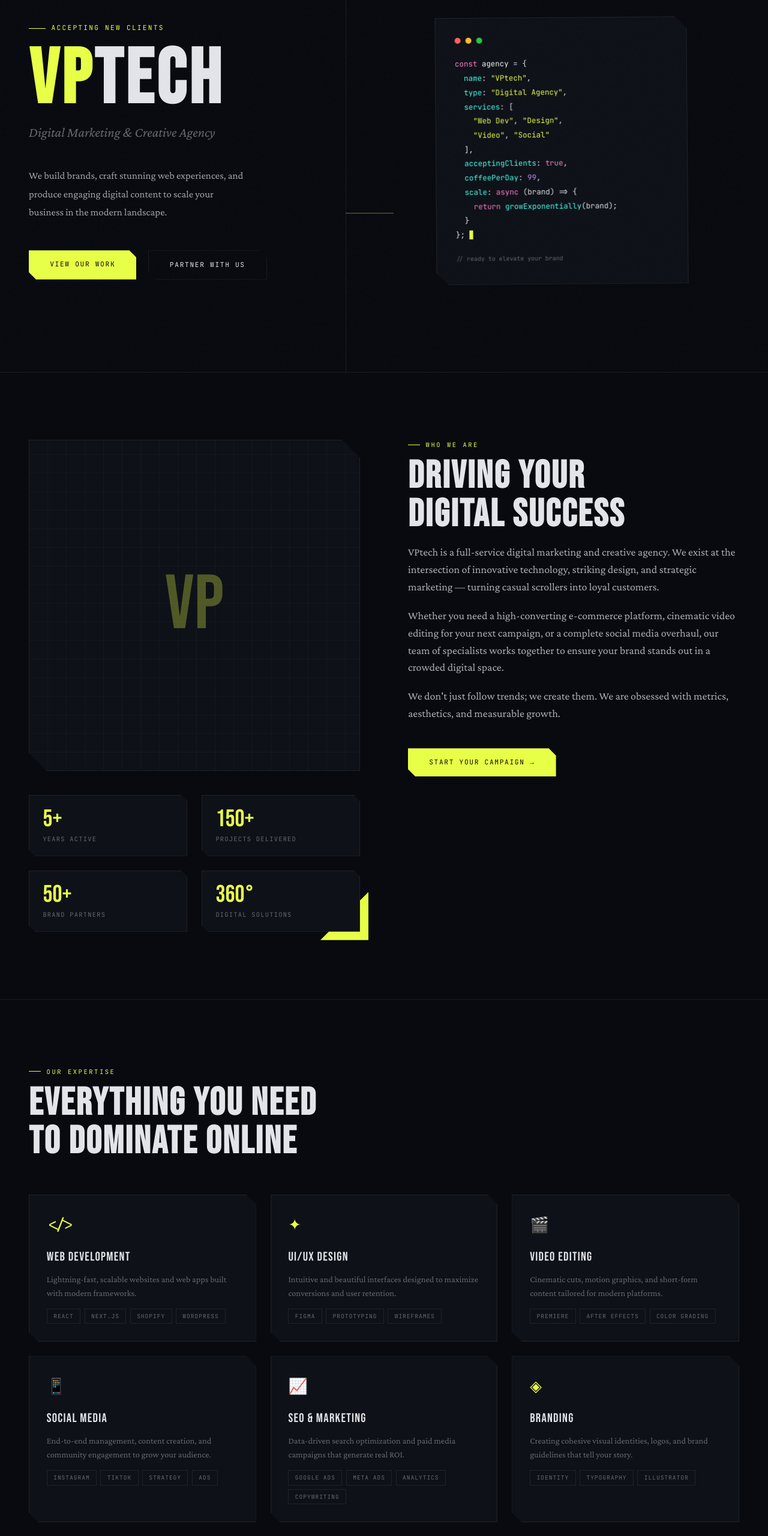
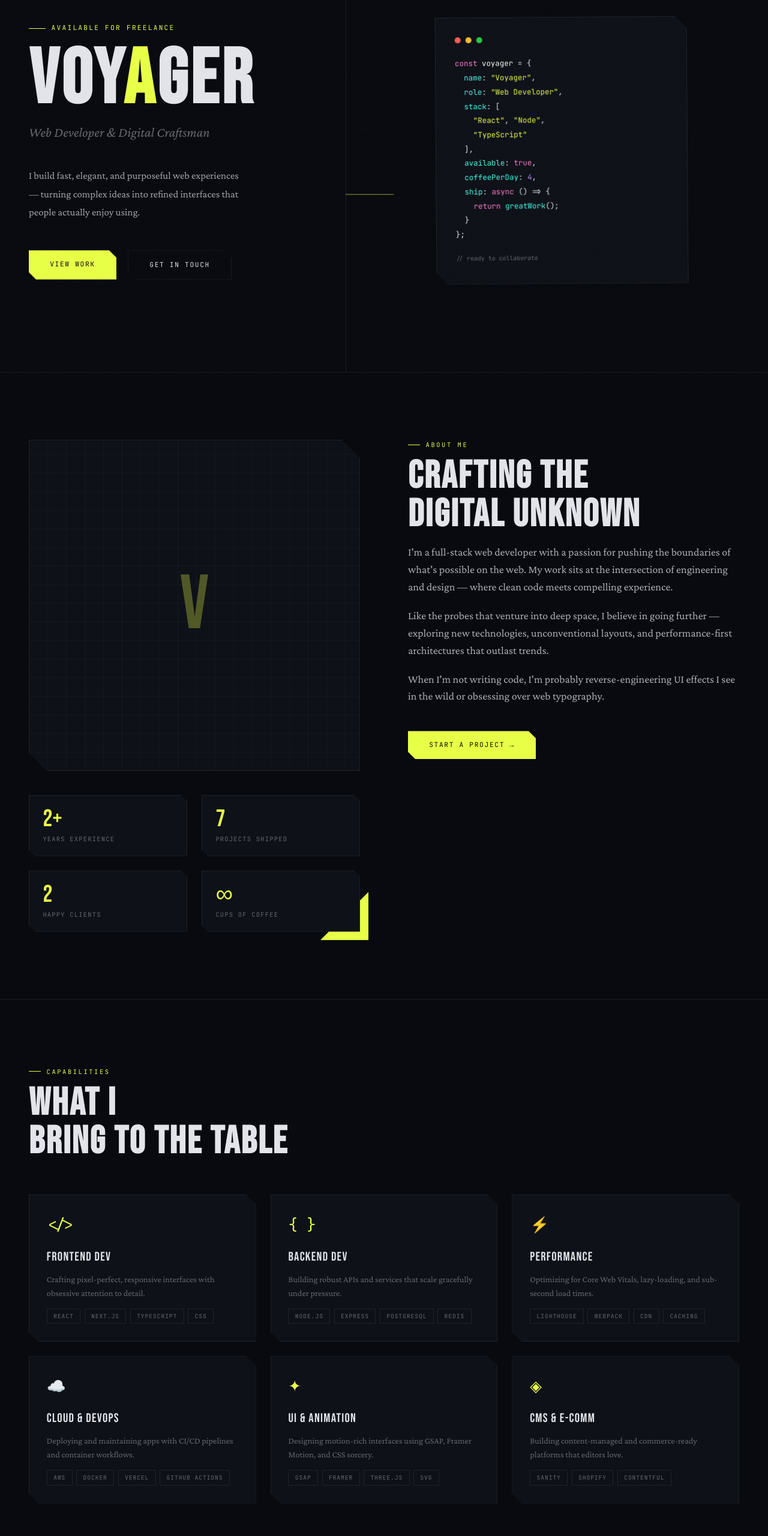
Before and after one commit to potatoguy0910/portfolio, a plain HTML site: page index.html in a window 1280 px wide. Shown: the part 180-2740 px from the top of the page at 60% size. Drawn offline with nearby package versions, Linux system fonts and the light colour scheme.

Commit message:
Change website branding from VPtech to Voyager
Updated the website from VPtech to Voyager, including changes to the title, navigation links, hero section, about section, skills, projects, experience, and contact information.

```diff
--- a/index.html
+++ b/index.html
@@ -3,17 +3,19 @@
 <head>
 <meta charset="UTF-8" />
 <meta name="viewport" content="width=device-width, initial-scale=1.0"/>
-<title>VPtech | Digital Agency</title>
+<title>Voyager | Portfolio</title>
 <link href="https://fonts.googleapis.com/css2?family=Bebas+Neue&family=Crimson+Pro:ital,wght@0,300;0,400;1,300;1,400&family=JetBrains+Mono:wght@300;400&display=swap" rel="stylesheet"/>
 <link rel="stylesheet" href="styles.css" />
 </head>
 <body>
 
+<!-- Cursor -->
 <div id="cursor"></div>
 <div id="cursor-ring"></div>
 
+<!-- NAV -->
 <nav id="navbar">
-  <a href="#hero" class="nav-logo">VPtech</a>
+  <a href="#hero" class="nav-logo">VOYAGER</a>
 
   <div class="hamburger" id="hamburger">
     <span></span>
@@ -23,24 +25,26 @@
 
   <ul class="nav-links" id="nav-links">
     <li><a href="#about">About</a></li>
-    <li><a href="#skills">Services</a></li>
-    <li><a href="#projects">Work</a></li>
+    <li><a href="#skills">Skills</a></li>
+    <li><a href="#projects">Projects</a></li>
+    <li><a href="#experience">Experience</a></li>
     <li><a href="#contact">Contact</a></li>
   </ul>
 </nav>
 
+<!-- HERO -->
 <section id="hero">
   <div class="hero-bg-line"></div>
   <div class="hero-left">
-    <div class="hero-tag">Accepting new clients</div>
-    <h1 class="hero-name"><span>VP</span>tech</h1>
-    <p class="hero-subtitle">Digital Marketing & Creative Agency</p>
+    <div class="hero-tag">Available for freelance</div>
+    <h1 class="hero-name">VOY<span>A</span>GER</h1>
+    <p class="hero-subtitle">Web Developer & Digital Craftsman</p>
     <p class="hero-desc">
-      We build brands, craft stunning web experiences, and produce engaging digital content to scale your business in the modern landscape.
+      I build fast, elegant, and purposeful web experiences — turning complex ideas into refined interfaces that people actually enjoy using.
     </p>
     <div class="btn-group">
-      <a href="#projects" class="btn btn-primary">View Our Work</a>
-      <a href="#contact" class="btn btn-outline">Partner With Us</a>
+      <a href="#projects" class="btn btn-primary">View Work</a>
+      <a href="#contact" class="btn btn-outline">Get In Touch</a>
     </div>
   </div>
   <div class="hero-right">
@@ -51,232 +55,250 @@
         <span class="code-dot"></span>
       </div>
       <div>
-        <span class="c-kw">const</span> <span class="c-var"> agency</span> = {<br>
-        &nbsp;&nbsp;<span class="c-fn">name</span>: <span class="c-str">"VPtech"</span>,<br>
-        &nbsp;&nbsp;<span class="c-fn">type</span>: <span class="c-str">"Digital Agency"</span>,<br>
-        &nbsp;&nbsp;<span class="c-fn">services</span>: [<br>
-        &nbsp;&nbsp;&nbsp;&nbsp;<span class="c-str">"Web Dev"</span>, <span class="c-str">"Design"</span>,<br>
-        &nbsp;&nbsp;&nbsp;&nbsp;<span class="c-str">"Video"</span>, <span class="c-str">"Social"</span><br>
+        <span class="c-kw">const</span> <span class="c-var"> voyager</span> = {<br>
+        &nbsp;&nbsp;<span class="c-fn">name</span>: <span class="c-str">"Voyager"</span>,<br>
+        &nbsp;&nbsp;<span class="c-fn">role</span>: <span class="c-str">"Web Developer"</span>,<br>
+        &nbsp;&nbsp;<span class="c-fn">stack</span>: [<br>
+        &nbsp;&nbsp;&nbsp;&nbsp;<span class="c-str">"React"</span>, <span class="c-str">"Node"</span>,<br>
+        &nbsp;&nbsp;&nbsp;&nbsp;<span class="c-str">"TypeScript"</span><br>
         &nbsp;&nbsp;],<br>
-        &nbsp;&nbsp;<span class="c-fn">acceptingClients</span>: <span class="c-kw">true</span>,<br>
-        &nbsp;&nbsp;<span class="c-fn">coffeePerDay</span>: <span class="c-num">99</span>,<br>
-        &nbsp;&nbsp;<span class="c-fn">scale</span>: <span class="c-kw">async</span> (brand) =&gt; {<br>
-        &nbsp;&nbsp;&nbsp;&nbsp;<span class="c-kw">return</span> <span class="c-fn">growExponentially</span>(brand);<br>
+        &nbsp;&nbsp;<span class="c-fn">available</span>: <span class="c-kw">true</span>,<br>
+        &nbsp;&nbsp;<span class="c-fn">coffeePerDay</span>: <span class="c-num">4</span>,<br>
+        &nbsp;&nbsp;<span class="c-fn">ship</span>: <span class="c-kw">async</span> () =&gt; {<br>
+        &nbsp;&nbsp;&nbsp;&nbsp;<span class="c-kw">return</span> <span class="c-fn">greatWork</span>();<br>
         &nbsp;&nbsp;}<br>
         }; <span class="cursor-blink" style="color:var(--accent)">▋</span>
       </div>
       <div style="margin-top:1.2rem;font-family:var(--font-mono);font-size:.62rem;color:var(--muted)">
-        <span class="c-cm">// ready to elevate your brand</span>
+        <span class="c-cm">// ready to collaborate</span>
       </div>
     </div>
   </div>
 </section>
 
+<!-- ABOUT -->
 <section id="about">
   <div class="about-image reveal">
     <div class="about-img-placeholder">
-      <span class="about-img-letter">VP</span>
+      <span class="about-img-letter">V</span>
     </div>
     <div class="about-corner"></div>
     <div class="about-stats">
       <div class="stat">
-        <div class="stat-num">5+</div>
-        <div class="stat-label">Years Active</div>
+        <div class="stat-num">2+</div>
+        <div class="stat-label">Years Experience</div>
       </div>
       <div class="stat">
-        <div class="stat-num">150+</div>
-        <div class="stat-label">Projects Delivered</div>
+        <div class="stat-num">7</div>
+        <div class="stat-label">Projects Shipped</div>
       </div>
       <div class="stat">
-        <div class="stat-num">50+</div>
-        <div class="stat-label">Brand Partners</div>
+        <div class="stat-num">2</div>
+        <div class="stat-label">Happy Clients</div>
       </div>
       <div class="stat">
-        <div class="stat-num">360°</div>
-        <div class="stat-label">Digital Solutions</div>
+        <div class="stat-num">∞</div>
+        <div class="stat-label">Cups of Coffee</div>
       </div>
     </div>
   </div>
   <div class="about-text reveal">
-    <div class="section-label">Who We Are</div>
-    <h2 class="section-title">Driving your<br>digital success</h2>
+    <div class="section-label">About Me</div>
+    <h2 class="section-title">Crafting the<br>digital unknown</h2>
     <p>
-      VPtech is a full-service digital marketing and creative agency. We exist at the intersection of innovative technology, striking design, and strategic marketing — turning casual scrollers into loyal customers.
+      I'm a full-stack web developer with a passion for pushing the boundaries of what's possible on the web. My work sits at the intersection of engineering and design — where clean code meets compelling experience.
     </p>
     <p>
-      Whether you need a high-converting e-commerce platform, cinematic video editing for your next campaign, or a complete social media overhaul, our team of specialists works together to ensure your brand stands out in a crowded digital space.
+      Like the probes that venture into deep space, I believe in going further — exploring new technologies, unconventional layouts, and performance-first architectures that outlast trends.
     </p>
     <p>
-      We don't just follow trends; we create them. We are obsessed with metrics, aesthetics, and measurable growth.
+      When I'm not writing code, I'm probably reverse-engineering UI effects I see in the wild or obsessing over web typography.
     </p>
-    <a href="#contact" class="btn btn-primary" style="margin-top:1.5rem; display:inline-block;">Start Your Campaign →</a>
+    <a href="#contact" class="btn btn-primary" style="margin-top:1.5rem; display:inline-block;">Start a Project →</a>
   </div>
 </section>
 
+<!-- SKILLS -->
 <section id="skills">
   <div style="max-width:900px">
-    <div class="section-label reveal">Our Expertise</div>
-    <h2 class="section-title reveal">Everything you need<br>to dominate online</h2>
+    <div class="section-label reveal">Capabilities</div>
+    <h2 class="section-title reveal">What I<br>bring to the table</h2>
   </div>
   <div class="skills-grid">
 
     <div class="skill-card reveal">
       <div class="skill-icon">&lt;/&gt;</div>
-      <div class="skill-name">Web Development</div>
-      <p style="color:var(--muted);font-size:.9rem;line-height:1.6">Lightning-fast, scalable websites and web apps built with modern frameworks.</p>
+      <div class="skill-name">Frontend Dev</div>
+      <p style="color:var(--muted);font-size:.9rem;line-height:1.6">Crafting pixel-perfect, responsive interfaces with obsessive attention to detail.</p>
       <div class="skill-tags">
-        <span class="tag">React</span><span class="tag">Next.js</span><span class="tag">Shopify</span><span class="tag">WordPress</span>
+        <span class="tag">React</span><span class="tag">Next.js</span><span class="tag">TypeScript</span><span class="tag">CSS</span>
+      </div>
+    </div>
+
+    <div class="skill-card reveal">
+      <div class="skill-icon">{ }</div>
+      <div class="skill-name">Backend Dev</div>
+      <p style="color:var(--muted);font-size:.9rem;line-height:1.6">Building robust APIs and services that scale gracefully under pressure.</p>
+      <div class="skill-tags">
+        <span class="tag">Node.js</span><span class="tag">Express</span><span class="tag">PostgreSQL</span><span class="tag">Redis</span>
+      </div>
+    </div>
+
+    <div class="skill-card reveal">
+      <div class="skill-icon">⚡</div>
+      <div class="skill-name">Performance</div>
+      <p style="color:var(--muted);font-size:.9rem;line-height:1.6">Optimizing for Core Web Vitals, lazy-loading, and sub-second load times.</p>
+      <div class="skill-tags">
+        <span class="tag">Lighthouse</span><span class="tag">Webpack</span><span class="tag">CDN</span><span class="tag">Caching</span>
+      </div>
+    </div>
+
+    <div class="skill-card reveal">
+      <div class="skill-icon">☁️</div>
+      <div class="skill-name">Cloud & DevOps</div>
+      <p style="color:var(--muted);font-size:.9rem;line-height:1.6">Deploying and maintaining apps with CI/CD pipelines and container workflows.</p>
+      <div class="skill-tags">
+        <span class="tag">AWS</span><span class="tag">Docker</span><span class="tag">Vercel</span><span class="tag">GitHub Actions</span>
       </div>
     </div>
 
     <div class="skill-card reveal">
       <div class="skill-icon">✦</div>
-      <div class="skill-name">UI/UX Design</div>
-      <p style="color:var(--muted);font-size:.9rem;line-height:1.6">Intuitive and beautiful interfaces designed to maximize conversions and user retention.</p>
+      <div class="skill-name">UI & Animation</div>
+      <p style="color:var(--muted);font-size:.9rem;line-height:1.6">Designing motion-rich interfaces using GSAP, Framer Motion, and CSS sorcery.</p>
       <div class="skill-tags">
-        <span class="tag">Figma</span><span class="tag">Prototyping</span><span class="tag">Wireframes</span>
-      </div>
-    </div>
-
-    <div class="skill-card reveal">
-      <div class="skill-icon">🎬</div>
-      <div class="skill-name">Video Editing</div>
-      <p style="color:var(--muted);font-size:.9rem;line-height:1.6">Cinematic cuts, motion graphics, and short-form content tailored for modern platforms.</p>
-      <div class="skill-tags">
-        <span class="tag">Premiere</span><span class="tag">After Effects</span><span class="tag">Color Grading</span>
-      </div>
-    </div>
-
-    <div class="skill-card reveal">
-      <div class="skill-icon">📱</div>
-      <div class="skill-name">Social Media</div>
-      <p style="color:var(--muted);font-size:.9rem;line-height:1.6">End-to-end management, content creation, and community engagement to grow your audience.</p>
-      <div class="skill-tags">
-        <span class="tag">Instagram</span><span class="tag">TikTok</span><span class="tag">Strategy</span><span class="tag">Ads</span>
-      </div>
-    </div>
-
-    <div class="skill-card reveal">
-      <div class="skill-icon">📈</div>
-      <div class="skill-name">SEO & Marketing</div>
-      <p style="color:var(--muted);font-size:.9rem;line-height:1.6">Data-driven search optimization and paid media campaigns that generate real ROI.</p>
-      <div class="skill-tags">
-        <span class="tag">Google Ads</span><span class="tag">Meta Ads</span><span class="tag">Analytics</span><span class="tag">Copywriting</span>
+        <span class="tag">GSAP</span><span class="tag">Framer</span><span class="tag">Three.js</span><span class="tag">SVG</span>
       </div>
     </div>
 
     <div class="skill-card reveal">
       <div class="skill-icon">◈</div>
-      <div class="skill-name">Branding</div>
-      <p style="color:var(--muted);font-size:.9rem;line-height:1.6">Creating cohesive visual identities, logos, and brand guidelines that tell your story.</p>
+      <div class="skill-name">CMS & E-comm</div>
+      <p style="color:var(--muted);font-size:.9rem;line-height:1.6">Building content-managed and commerce-ready platforms that editors love.</p>
       <div class="skill-tags">
-        <span class="tag">Identity</span><span class="tag">Typography</span><span class="tag">Illustrator</span>
+        <span class="tag">Sanity</span><span class="tag">Shopify</span><span class="tag">Contentful</span>
       </div>
     </div>
 
   </div>
 </section>
 
+<!-- PROJECTS -->
 <section id="projects">
   <div style="display:flex;justify-content:space-between;align-items:flex-end;flex-wrap:wrap;gap:1rem">
     <div>
-      <div class="section-label reveal">Case Studies</div>
-      <h2 class="section-title reveal">Work that drives<br>results</h2>
+      <div class="section-label reveal">Selected Work</div>
+      <h2 class="section-title reveal">Projects that<br>matter</h2>
     </div>
+    <a href="#contact" class="btn btn-outline reveal" style="margin-bottom:.5rem">All Projects →</a>
   </div>
   <div class="projects-grid">
 
     <div class="project-card reveal">
       <div class="project-num">01</div>
-      <div class="project-type">Web & Branding</div>
-      <h3 class="project-title">Lumina Tech</h3>
-      <p class="project-desc">Complete brand overhaul and custom Next.js website for a rising fintech startup, resulting in a 200% increase in lead generation.</p>
+      <div class="project-type">SaaS · Dashboard</div>
+      <h3 class="project-title">Orion Analytics</h3>
+      <p class="project-desc">A real-time data visualization platform for logistics teams. Custom chart library, WebSocket updates, and multi-tenant architecture.</p>
       <div class="project-footer">
         <div class="project-stack">
-          <span class="tag">Next.js</span><span class="tag">Figma</span><span class="tag">SEO</span>
+          <span class="tag">React</span><span class="tag">D3</span><span class="tag">Node</span>
         </div>
-        <a href="#" class="project-link">View Case ↗</a>
+        <a href="#" class="project-link">View ↗</a>
       </div>
     </div>
 
     <div class="project-card reveal">
       <div class="project-num">02</div>
-      <div class="project-type">E-Commerce · Social</div>
-      <h3 class="project-title">Velour Apparel</h3>
-      <p class="project-desc">Headless Shopify storefront paired with a viral TikTok video marketing campaign that sold out their winter collection in 48 hours.</p>
+      <div class="project-type">E-Commerce · Fashion</div>
+      <h3 class="project-title">Velour Studio</h3>
+      <p class="project-desc">Headless Shopify storefront with a cinema-quality product viewer and silky scroll experience.</p>
       <div class="project-footer">
         <div class="project-stack">
-          <span class="tag">Shopify</span><span class="tag">Video Editing</span><span class="tag">TikTok Ads</span>
+          <span class="tag">Next.js</span><span class="tag">Shopify</span>
         </div>
-        <a href="#" class="project-link">View Case ↗</a>
+        <a href="#" class="project-link">View ↗</a>
       </div>
     </div>
 
     <div class="project-card reveal">
       <div class="project-num">03</div>
-      <div class="project-type">Content Production</div>
-      <h3 class="project-title">Apex Fitness</h3>
-      <p class="project-desc">A 6-month social media management contract featuring cinematic workout highlight reels and a highly engaged community strategy.</p>
+      <div class="project-type">Web App · Productivity</div>
+      <h3 class="project-title">Capsule Notes</h3>
+      <p class="project-desc">A minimalist note-taking app with end-to-end encryption, nested documents, and an offline-first approach.</p>
       <div class="project-footer">
         <div class="project-stack">
-          <span class="tag">Premiere</span><span class="tag">Instagram</span><span class="tag">Strategy</span>
+          <span class="tag">Vue</span><span class="tag">Supabase</span>
         </div>
-        <a href="#" class="project-link">View Case ↗</a>
+        <a href="#" class="project-link">View ↗</a>
       </div>
     </div>
 
     <div class="project-card reveal">
       <div class="project-num">04</div>
-      <div class="project-type">Marketing & Dev</div>
-      <h3 class="project-title">Meridian Real Estate</h3>
-      <p class="project-desc">Custom property listing web app integrated with a targeted Google Ads campaign, dominating local search results.</p>
+      <div class="project-type">Agency Site · Creative</div>
+      <h3 class="project-title">Meridian Studio</h3>
+      <p class="project-desc">Award-winning creative agency website featuring a WebGL hero, custom page transitions, and a CMS-driven case study system. Achieved 98 Lighthouse score.</p>
       <div class="project-footer">
         <div class="project-stack">
-          <span class="tag">React</span><span class="tag">Google Ads</span><span class="tag">Copywriting</span>
+          <span class="tag">Three.js</span><span class="tag">GSAP</span><span class="tag">Sanity</span>
         </div>
-        <a href="#" class="project-link">View Case ↗</a>
+        <a href="#" class="project-link">View ↗</a>
       </div>
     </div>
 
   </div>
 </section>
 
+<!-- EXPERIENCE -->
+<section id="experience">
+  <div class="section-label reveal">Career</div>
+  <h2 class="section-title reveal">Where I've<br>been before</h2>
+  <div class="timeline" style="margin-top:3rem;max-width:700px">
+
+    <div class="timeline-item reveal">
+      <div class="timeline-meta">
+        <span>2022 — current</span>
+        <span class="timeline-company">Freelance</span>
+      </div>
+      <h3 class="timeline-title">Web Developer</h3>
+      <p class="timeline-desc">Delivered 15+ websites for small businesses and creatives. Specialized in fast, SEO-optimized sites with CMS integration.</p>
+    </div>
+
+  </div>
+</section>
+
+<!-- CONTACT -->
 <section id="contact">
-  <div class="section-label" style="justify-content:center">Contact Us</div>
-  <h2 class="contact-big">Let's scale your<br>brand <span>together.</span></h2>
+  <div class="section-label" style="justify-content:center">Contact</div>
+  <h2 class="contact-big">Let's build<br>something <span>great.</span></h2>
   <p style="color:var(--muted);font-size:1rem;max-width:42ch;margin:0 auto 2rem">
-    Ready to dominate your industry? Drop us a line and let's discuss your next big campaign.
+    Have a project in mind? My inbox is open.
   </p>
   <form class="contact-form" onsubmit="handleSubmit(event)">
     <div class="form-row">
-      <input class="form-field" type="text" placeholder="Your Name / Company" required />
+      <input class="form-field" type="text" placeholder="Your Name" required />
       <input class="form-field" type="email" placeholder="Email Address" required />
     </div>
-    <select class="form-field" style="color: var(--muted); background: transparent; cursor: pointer;">
-      <option value="web">Web Design & Dev</option>
-      <option value="video">Video Editing</option>
-      <option value="social">Social Media Management</option>
-      <option value="marketing">SEO & Paid Ads</option>
-      <option value="full">Full Service Package</option>
-    </select>
-    <textarea class="form-field" placeholder="Tell us about your project goals..."></textarea>
-    <button type="submit" class="btn btn-primary" style="align-self:flex-start">Send Inquiry →</button>
+    <input class="form-field" type="text" placeholder="Subject" />
+    <textarea class="form-field" placeholder="Tell me about your project..."></textarea>
+    <button type="submit" class="btn btn-primary" style="align-self:flex-start">Send Message →</button>
     <div id="form-msg" style="font-family:var(--font-mono);font-size:.7rem;color:var(--accent);display:none;margin-top:.5rem">
-      ✓ Message received! Our team will be in touch shortly.
+      ✓ Message sent! I'll be in touch soon.
     </div>
   </form>
   <div class="contact-links">
-    <a href="#" class="contact-link">↗ Instagram</a>
+    <a href="https://github.com/potatoguy0910" class="contact-link">↗ GitHub</a>
     <a href="#" class="contact-link">↗ LinkedIn</a>
-    <a href="#" class="contact-link">↗ Twitter/X</a>
-    <a href="#" class="contact-link">↗ YouTube</a>
-    <a href="mailto:hello@vptech.agency" class="contact-link">✉ hello@vptech.agency</a>
+    <a href="https://x.com/Voyager42698" class="contact-link">↗ Twitter/X</a>
+    <a href="#" class="contact-link">↗ Dribbble</a>
+    <a href="mailto:voyager.dev09@gmail.com" class="contact-link">✉ voyager.dev09@gmail.com</a>
   </div>
 </section>
 
+<!-- FOOTER -->
 <footer>
-  <div class="footer-logo">VPtech</div>
-  <div class="footer-copy">© 2026 VPtech Agency. Built for growth.</div>
+  <div class="footer-logo">VOYAGER</div>
+  <div class="footer-copy">© 2025 Voyager. Crafted with obsession.</div>
   <div class="footer-copy" id="footer-time"></div>
 </footer>
 <script src="script.js"></script>
```
